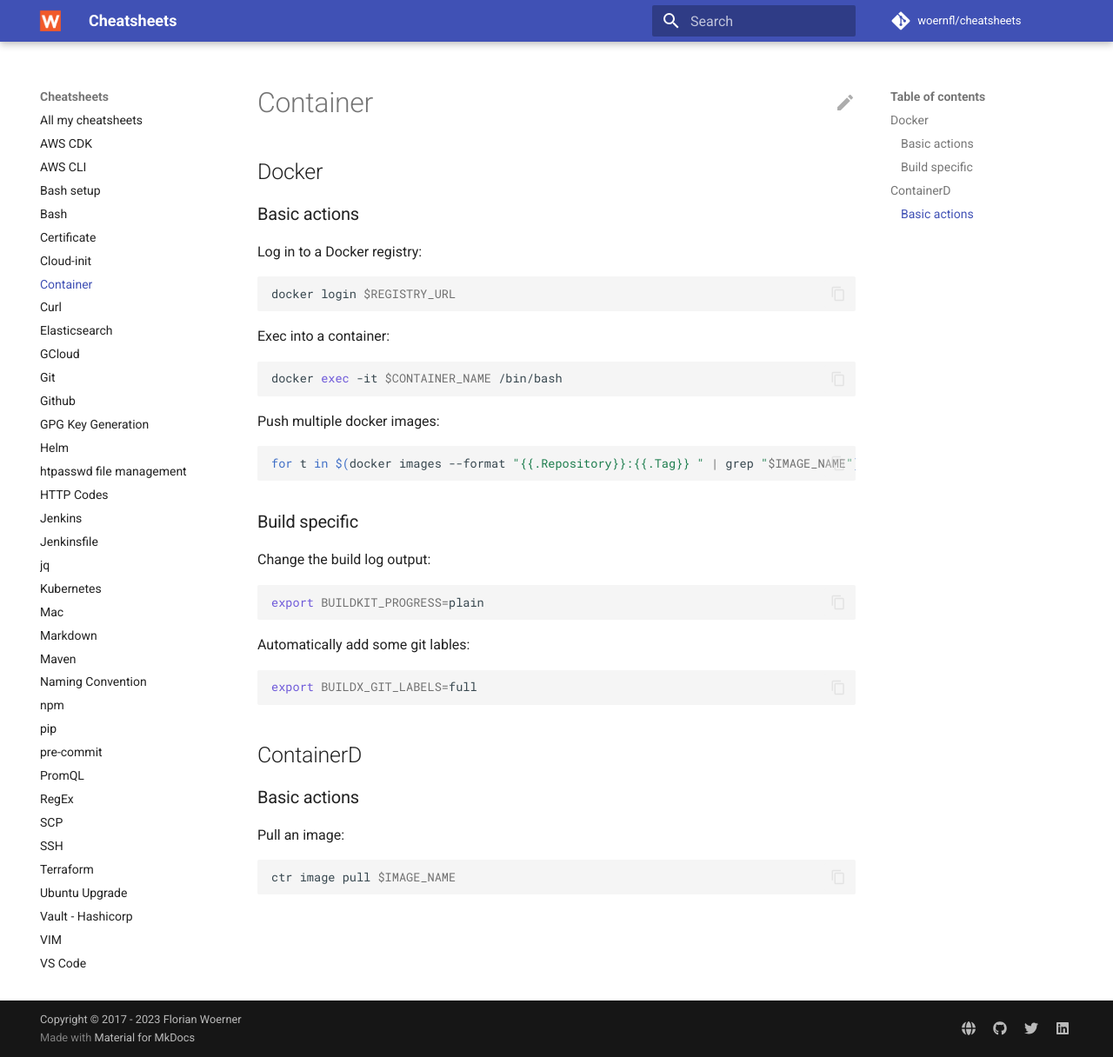
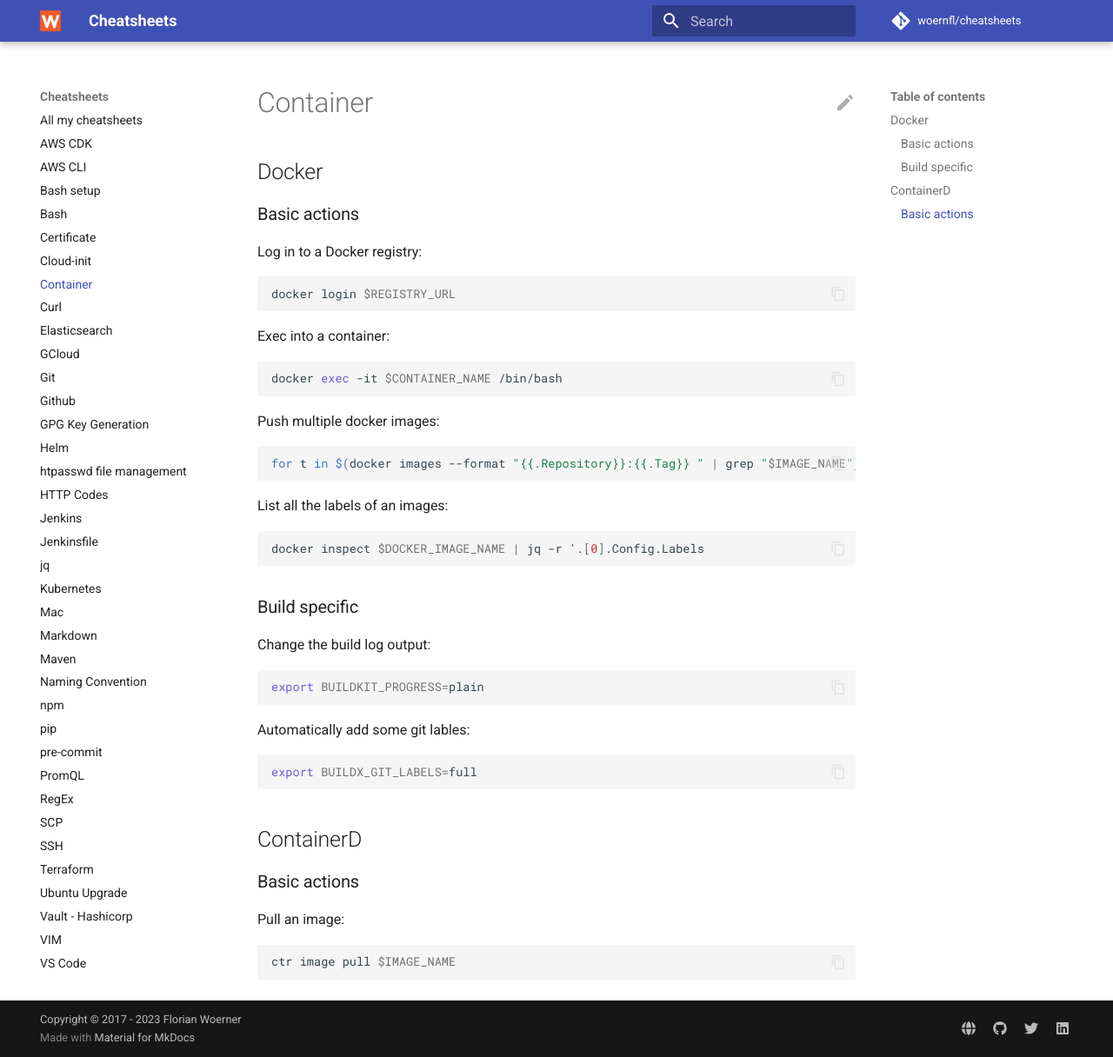
Before and after one commit to woernfl/cheatsheets, an MkDocs documentation site: the page built from docs/container.md, in a window 1280 px wide and 1216 px high. Shown: the whole window at 87% size. Built offline with MkDocs 1.6.1 and Material for MkDocs 9.7.7, drawn with Linux system fonts in a browser that asks for light colours; comment, search, counter and statistics services are not loaded.

Commit message:
Update container.md (#144)

````diff
--- a/docs/container.md
+++ b/docs/container.md
@@ -21,6 +21,13 @@
 ```bash
 for t in $(docker images --format "{{.Repository}}:{{.Tag}} " | grep "$IMAGE_NAME"); do docker push "${t}"; done
 ```
+
+List all the labels of an images:
+
+```bash
+docker inspect $DOCKER_IMAGE_NAME | jq -r '.[0].Config.Labels
+```
+
 ### Build specific
 
 Change the build log output:
````
